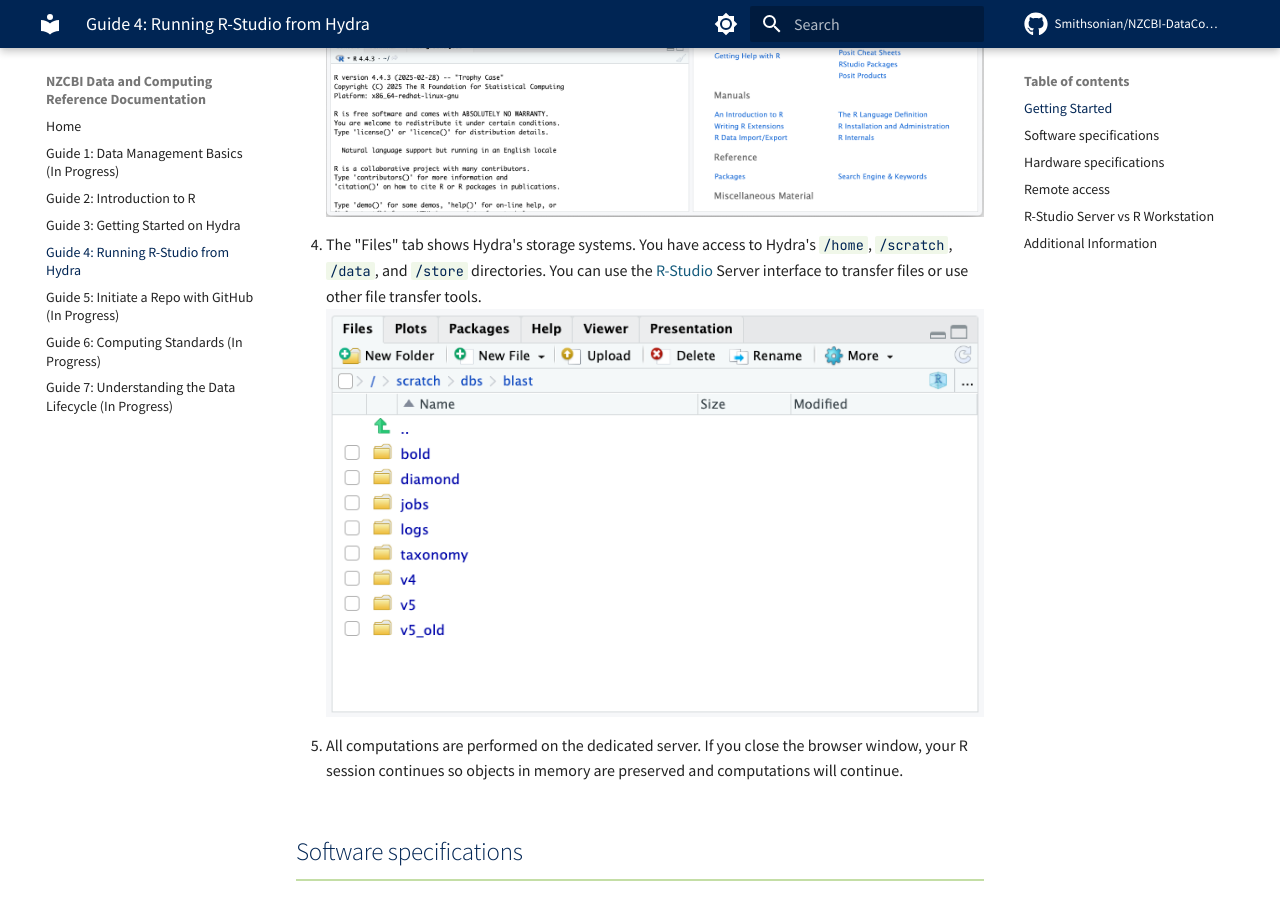
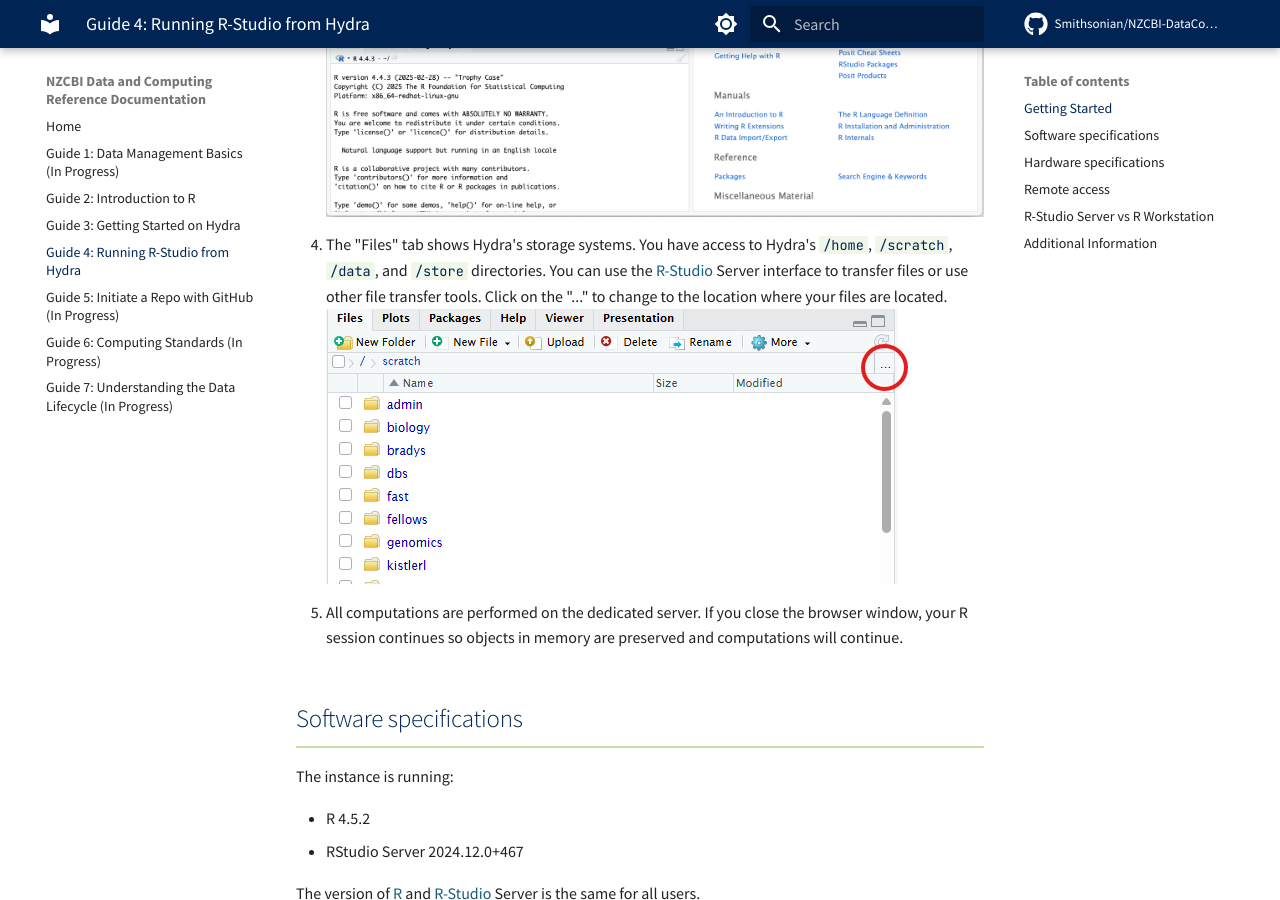
Before and after one commit to Smithsonian/NZCBI-DataComputingDocs, an MkDocs documentation site: the page built from docs/RStudio-Hydra.md, in a window 1280 px wide and 900 px high, scrolled down 1394 px. Built offline with MkDocs 1.6.1 and Material for MkDocs 9.7.7, drawn with Linux system fonts in a browser that asks for light colours; comment, search, counter and statistics services are not loaded.

Commit message:
Update with new file png

```diff
--- a/docs/RStudio-Hydra.md
+++ b/docs/RStudio-Hydra.md
@@ -17,7 +17,7 @@
 3. A web-based interface to a [R-Studio](https://posit.co/download/rstudio-desktop) session running on the server opens. The interface is nearly identical to what you would use on your workstation.
 You can install packages, run scripts, and create [R](https://cran.r-project.org/) projects in the same way as you would on your workstation.
 ![RStudio](assets/RStudio.png)
-4. The "Files" tab shows Hydra's storage systems. You have access to Hydra's `/home`, `/scratch`, `/data`, and `/store` directories. You can use the [R-Studio](https://posit.co/download/rstudio-desktop) Server interface to transfer files or use other file transfer tools.
+4. The "Files" tab shows Hydra's storage systems. You have access to Hydra's `/home`, `/scratch`, `/data`, and `/store` directories. You can use the [R-Studio](https://posit.co/download/rstudio-desktop) Server interface to transfer files or use other file transfer tools.  Click on the "..." to change to the location where your files are located.
 ![Files](assets/Files.png)
 5. All computations are performed on the dedicated server. If you close the browser window, your R session continues so objects in memory are preserved and computations will continue.
 
```
Also changed, not shown: docs/assets/Files.png.
